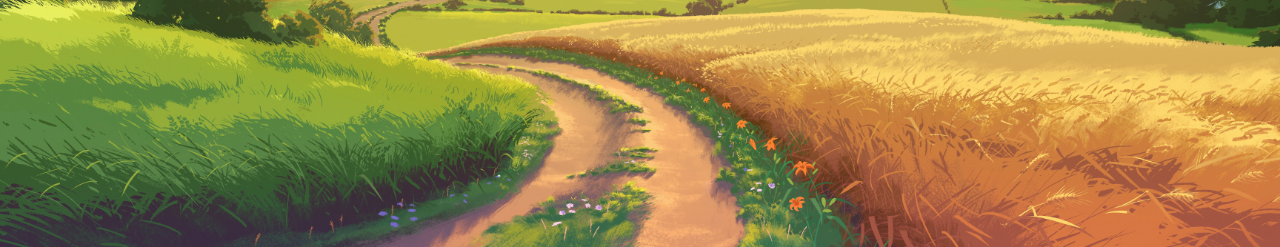
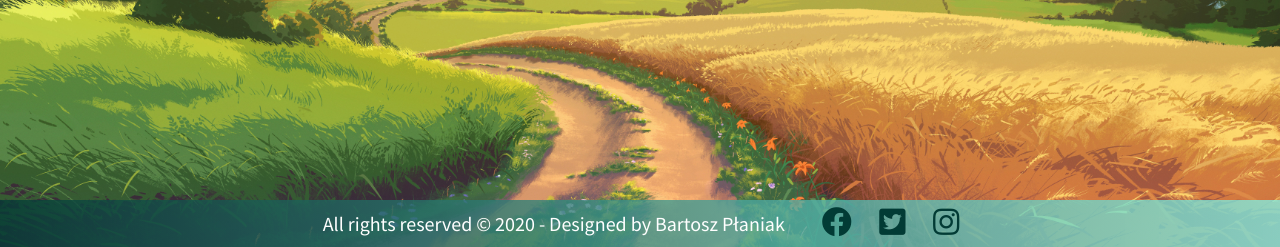
Before and after one commit to Bartekp26/Village-game, a PHP site: page / in a window 1280 px wide. Shown: the part 553-800 px from the top of the page. Run offline with PHP 8.4, Linux system fonts and the light colour scheme; some libraries are stand-ins or nearby versions.

Commit message:
Added footer with social media

```diff
--- a/css/index.css
+++ b/css/index.css
@@ -1,4 +1,14 @@
 @import url(../node_modules/normalize.css/normalize.css);
+.socialIcons {
+  margin-left: 15px;
+  font-size: 30px; }
+  .socialIcons__link {
+    margin: 5px 10px;
+    color: #023b35;
+    text-decoration: none; }
+    .socialIcons__link:hover {
+      color: rgba(0, 0, 0, 0.9); }
+
 body {
   background: url("../img/background.png");
   background-repeat: no-repeat;
@@ -28,6 +38,23 @@ body {
     .header__description--center {
       display: block;
       text-align: center; }
+
+.footer {
+  background: #023b35;
+  background: linear-gradient(90deg, rgba(2, 59, 53, 0.75) 0%, rgba(41, 116, 108, 0.8) 35%, rgba(84, 179, 169, 0.8) 65%, rgba(128, 244, 232, 0.75) 100%);
+  position: absolute;
+  bottom: 0;
+  left: 0;
+  width: 100%;
+  display: flex;
+  align-items: center;
+  justify-content: center; }
+  .footer__text {
+    margin: 0;
+    padding: 12px;
+    color: white;
+    font-size: 20px;
+    font-family: "Source Sans Pro", sans-serif; }
 
 .form_container {
   font-family: "Source Sans Pro", sans-serif;
--- a/index.php
+++ b/index.php
@@ -22,6 +22,8 @@
         </div>
     </main>
 
+    <?php require "templates/foot.html"; ?>
+
     <script src="index.js" charset="utf-8"></script>
   </body>
 </html>
--- /dev/null
+++ b/scss/fontawesome.scss
@@ -0,0 +1,12 @@
+.socialIcons{
+  margin-left: 15px;
+  font-size: 30px;
+  &__link{
+    margin: 5px 10px;
+    color: $evenDarkenBasicColor;
+    text-decoration: none;
+    &:hover{
+      color: rgba(0,0,0,.9);
+    }
+  }
+}
--- /dev/null
+++ b/scss/footer.scss
@@ -0,0 +1,19 @@
+.footer{
+  background: rgb(2,59,53);
+  background: linear-gradient(90deg, rgba(2,59,53,0.75) 0%, rgba(41,116,108,0.8) 35%, rgba(84,179,169,0.8) 65%, rgba(128,244,232,0.75) 100%);
+  position: absolute;
+  bottom: 0;
+  left: 0;
+  width: 100%;
+  display: flex;
+  align-items: center;
+  justify-content: center;
+
+  &__text{
+    margin: 0;
+    padding: 12px;
+    color: white;
+    font-size: 20px;
+    font-family: $sansProFont;
+  }
+}
--- a/scss/index.scss
+++ b/scss/index.scss
@@ -1,7 +1,9 @@
 @import "../node_modules/normalize.css/normalize.css";
 
 @import "variables";
+@import "fontawesome";
 @import "body";
 @import "header";
+@import "footer";
 @import "form";
 @import "error";
--- a/templates/foot.html
+++ b/templates/foot.html
@@ -1,4 +1,9 @@
-  <footer>
-    <div>All rights reserved | &copy 2020</div>
+  <footer class="footer">
+      <p class="footer__text">All rights reserved &copy 2020 - Designed by Bartosz Płaniak</p>
+      <div class="socialIcons">
+        <a class="socialIcons__link" target="_blank" href="https://www.facebook.com/"><i class="fab fa-facebook"></i></a>
+        <a class="socialIcons__link" target="_blank" href="https://www.twitter.com/"><i class="fab fa-twitter-square"></i></a>
+        <a class="socialIcons__link" target="_blank" href="https://www.instagram.com/"><i class="fab fa-instagram"></i></a>
+      </div>
   </footer>
 </body>
--- a/templates/head.html
+++ b/templates/head.html
@@ -6,5 +6,6 @@
   <meta name="author" content="Bartosz Płaniak">
   <title>Village</title>
   <link href="https://fonts.googleapis.com/css2?family=Roboto&family=Source+Sans+Pro:wght@400;700&display=swap" rel="stylesheet">
+  <link rel="stylesheet" href="https://pro.fontawesome.com/releases/v5.10.0/css/all.css" integrity="sha384-AYmEC3Yw5cVb3ZcuHtOA93w35dYTsvhLPVnYs9eStHfGJvOvKxVfELGroGkvsg+p" crossorigin="anonymous"/>
   <link rel="stylesheet" href="./css/index.css">
 </head>
```
